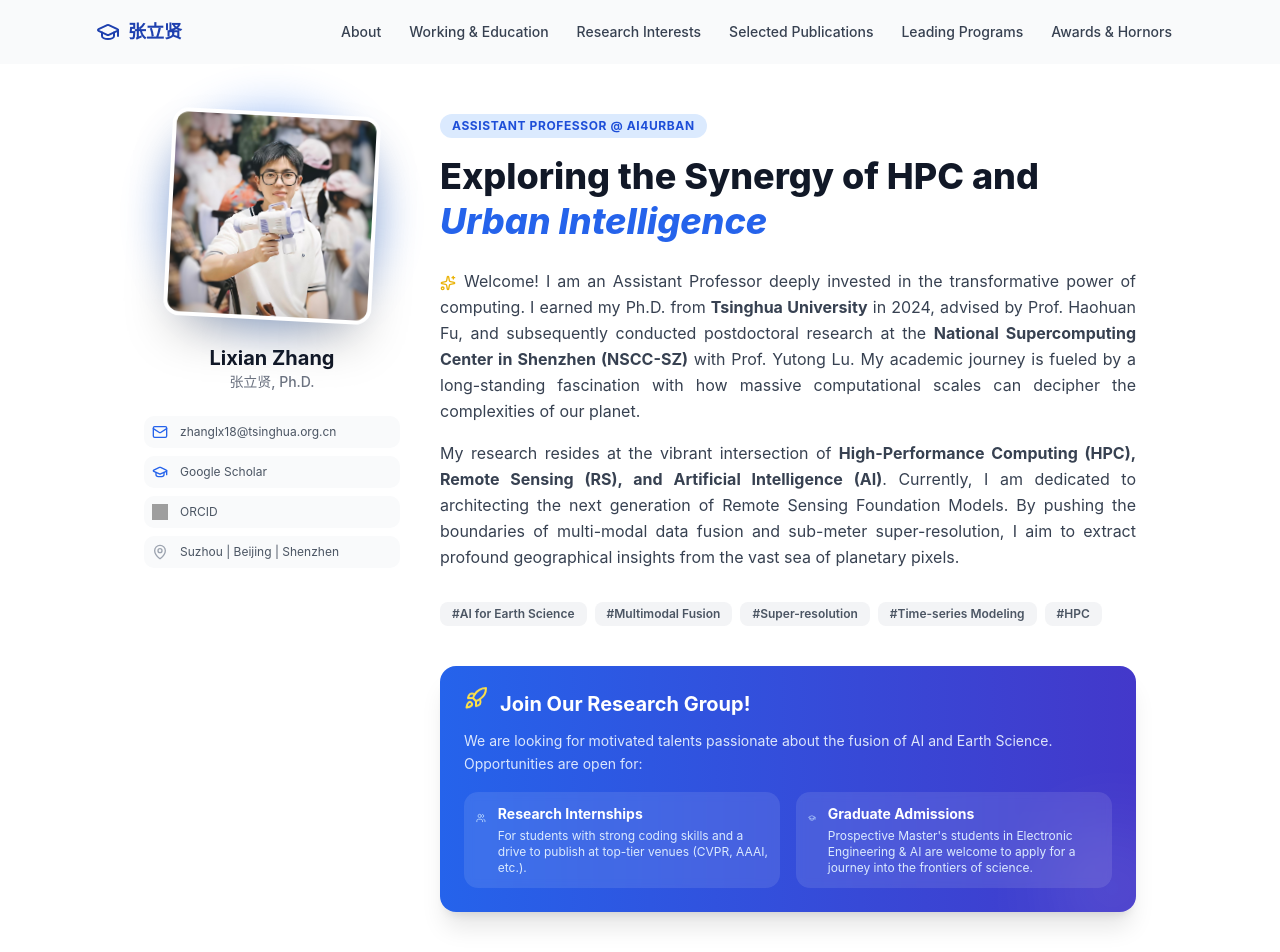
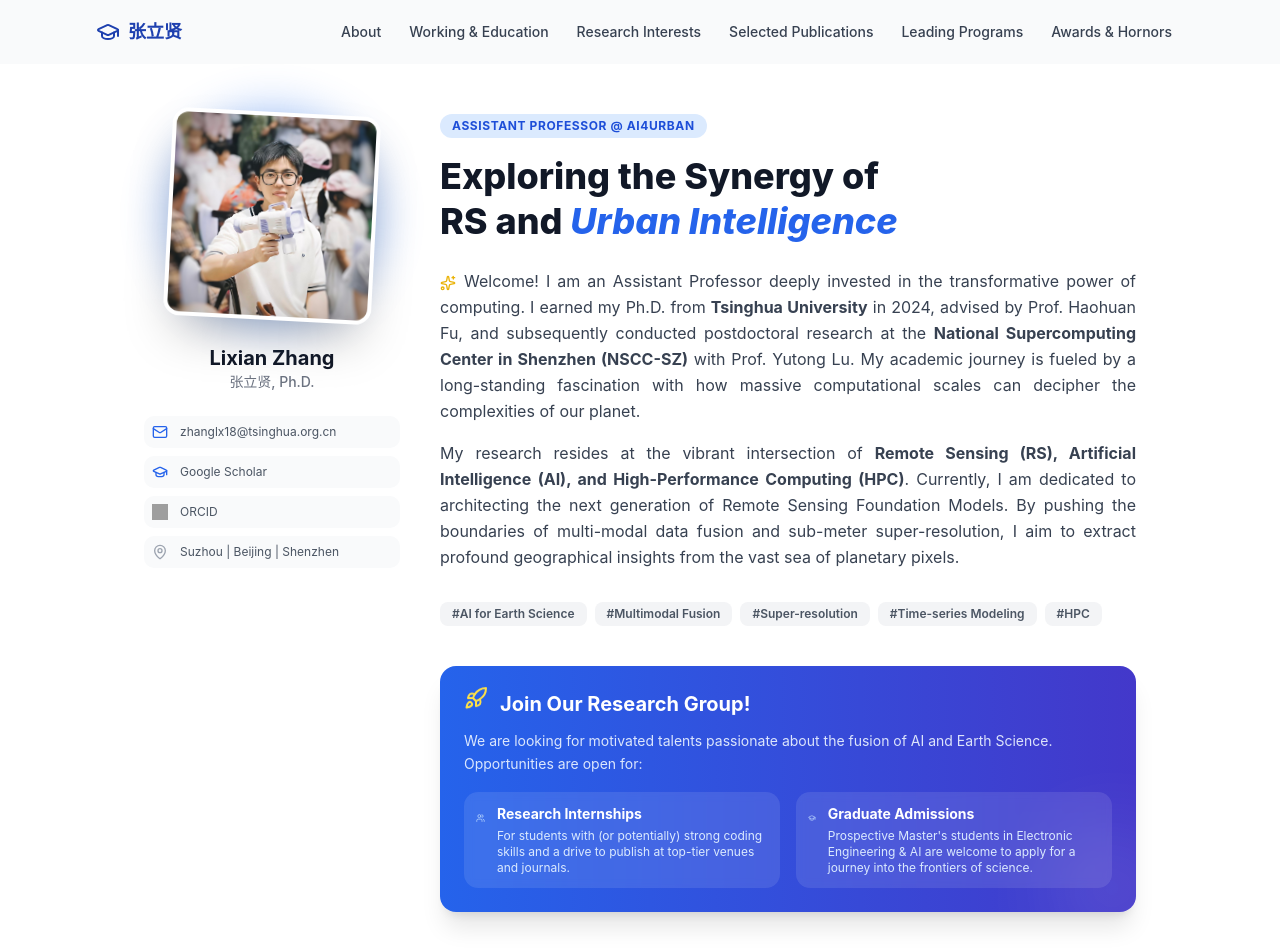
Before and after one commit to xian1234/LixianZhang, a React (Vite) app: page / in a window 1280 px wide. Shown: the top 952 px of the page. Built offline with nearby package versions, Linux system fonts and the light colour scheme; grey boxes are pictures that could not be loaded.

Commit message:
Update About.tsx

```diff
--- a/src/sections/About.tsx
+++ b/src/sections/About.tsx
@@ -76,7 +76,8 @@ const About = () => {
             </div>
 
             <h1 className="text-4xl font-extrabold text-gray-900 mb-6 leading-tight">
-              Exploring the Synergy of HPC and <span className="text-blue-600 italic">Urban Intelligence</span>
+              Exploring the Synergy of <br />
+              RS and <span className="text-blue-600 italic">Urban Intelligence</span>
             </h1>
 
             <div className="prose prose-blue max-w-none text-gray-700 space-y-4 text-justify">
@@ -86,7 +87,7 @@ const About = () => {
               </p>
 
               <p className="leading-relaxed">
-                My research resides at the vibrant intersection of <strong>High-Performance Computing (HPC), Remote Sensing (RS), and Artificial Intelligence (AI)</strong>. Currently, I am dedicated to architecting the next generation of Remote Sensing Foundation Models. By pushing the boundaries of multi-modal data fusion and sub-meter super-resolution, I aim to extract profound geographical insights from the vast sea of planetary pixels.
+                My research resides at the vibrant intersection of <strong>Remote Sensing (RS), Artificial Intelligence (AI), and High-Performance Computing (HPC)</strong>. Currently, I am dedicated to architecting the next generation of Remote Sensing Foundation Models. By pushing the boundaries of multi-modal data fusion and sub-meter super-resolution, I aim to extract profound geographical insights from the vast sea of planetary pixels.
               </p>
             </div>
 
@@ -114,7 +115,7 @@ const About = () => {
                     <Users className="w-5 h-5 mt-1 text-blue-200" />
                     <div>
                       <p className="font-bold text-sm">Research Internships</p>
-                      <p className="text-xs text-blue-100 mt-1">For students with strong coding skills and a drive to publish at top-tier venues (CVPR, AAAI, etc.).</p>
+                      <p className="text-xs text-blue-100 mt-1">For students with (or potentially) strong coding skills and a drive to publish at top-tier venues and journals.</p>
                     </div>
                   </div>
                   <div className="flex items-start gap-3 bg-white/10 p-3 rounded-xl backdrop-blur-sm hover:bg-white/20 transition-colors">
```
